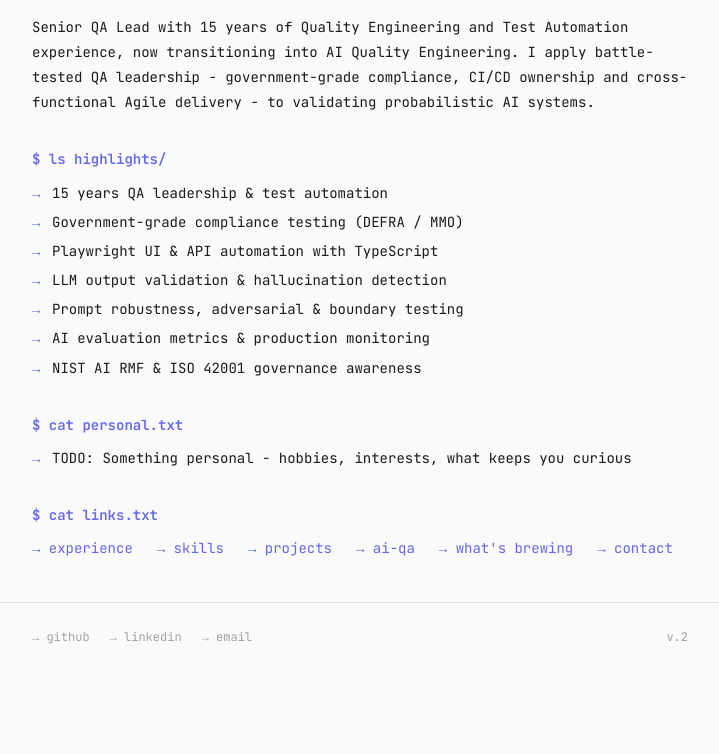
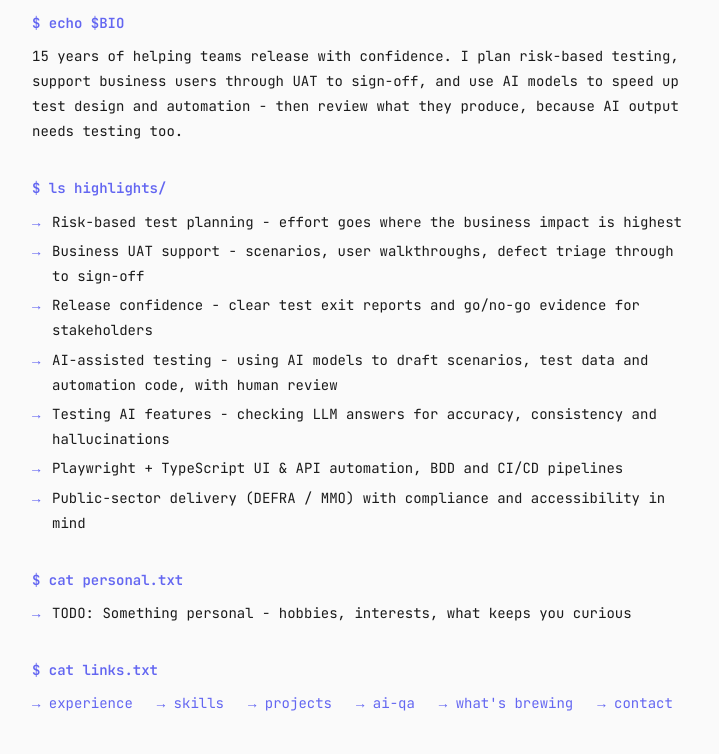
Before and after one commit to sarathk06/sarathkoneti, a plain HTML site: page index.html in a window 1280 px wide. Shown: the part 372-1126 px from the top of the page, without its empty margins (280-999 px from the left). Before the commit the page ends 1044 px from the top, so only its background shows below. Drawn offline with Linux system fonts and the light colour scheme.

Commit message:
QA Lead tone across all pages

```diff
--- a/app.js
+++ b/app.js
@@ -101,9 +101,9 @@
         pipe.appendChild(document.createTextNode(step));
       });
       return [
-        prompt('cat quality-layers.txt'), arrowList(A.layers.map(function (l, i) { return (i + 1) + '. ' + l; })),
-        prompt('cat pipeline.txt'), pipe,
-        prompt('ls artifacts/')
+        prompt('cat approach.txt'), arrowList(A.layers.map(function (l, i) { return (i + 1) + '. ' + l; })),
+        prompt('cat release-flow.txt'), pipe,
+        prompt('ls deliverables/')
       ].concat(A.artifacts.map(function (a) {
         return el('div', { cls: 'project' }, [el('span', { cls: 'project-name', text: a.name }), el('p', { text: a.desc })]);
       }));
@@ -119,7 +119,7 @@
     contact: function () {
       return [
         prompt('cat contact.txt'),
-        el('p', { cls: 'output', text: 'Open to senior QA / AI Quality Engineering roles. Let\'s connect.' }),
+        el('p', { cls: 'output', text: 'Open to QA Lead / Test Lead roles - including teams adopting AI in their testing or products. Happy to talk.' }),
         el('ul', { cls: 'arrow-list' }, P.contact.map(function (c) {
           var link = isTodo(c.url) ? el('span', { text: c.url }) : el('a', { href: c.url, text: c.url.replace(/^mailto:/, '') });
           return el('li', {}, [el('span', { text: c.label + ': ' }), link]);
--- a/index.html
+++ b/index.html
@@ -4,8 +4,8 @@
   <meta charset="UTF-8">
   <meta name="viewport" content="width=device-width, initial-scale=1.0">
   <title>Sarath Koneti | ~/</title>
-  <meta name="description" content="Sarath Koneti - QA Lead transitioning to AI Quality Engineering. Playwright, LLM testing, AI governance.">
-  <meta property="og:title" content="Sarath Koneti | QA Lead → AI Quality Engineer">
+  <meta name="description" content="Sarath Koneti - QA Lead with 15 years in Quality Engineering. Risk-based testing, business UAT support, release confidence and AI-assisted automation.">
+  <meta property="og:title" content="Sarath Koneti | QA Lead">
   <meta property="og:image" content="https://avatars.githubusercontent.com/u/121025188?v=4">
   <link rel="icon" href="https://avatars.githubusercontent.com/u/121025188?s=64&v=4">
   <link rel="alternate" type="text/plain" href="llms.txt" title="LLM-readable profile">
--- a/profile.js
+++ b/profile.js
@@ -2,19 +2,19 @@
 // Anything starting with TODO is a placeholder - replace it or delete the line.
 window.PROFILE = {
   name: 'Sarath Koneti',
-  role: 'QA Lead → AI Quality Engineer',
-  tagline: '15 years Quality Engineering · LLM Testing · Hallucination Detection · AI Governance · Playwright',
-  bio: 'Senior QA Lead with 15 years of Quality Engineering and Test Automation experience, now transitioning into AI Quality Engineering. ' +
-       'I apply battle-tested QA leadership - government-grade compliance, CI/CD ownership and cross-functional Agile delivery - to validating probabilistic AI systems.',
+  role: 'QA Lead · 15 years in Quality Engineering\nRisk-based testing · Business UAT support · AI-assisted automation',
+  tagline: '"Test what matters to the business, so every release goes out with confidence."',
+  bio: '15 years of helping teams release with confidence. I plan risk-based testing, support business users through UAT to sign-off, ' +
+       'and use AI models to speed up test design and automation - then review what they produce, because AI output needs testing too.',
 
   highlights: [
-    '15 years QA leadership & test automation',
-    'Government-grade compliance testing (DEFRA / MMO)',
-    'Playwright UI & API automation with TypeScript',
-    'LLM output validation & hallucination detection',
-    'Prompt robustness, adversarial & boundary testing',
-    'AI evaluation metrics & production monitoring',
-    'NIST AI RMF & ISO 42001 governance awareness'
+    'Risk-based test planning - effort goes where the business impact is highest',
+    'Business UAT support - scenarios, user walkthroughs, defect triage through to sign-off',
+    'Release confidence - clear test exit reports and go/no-go evidence for stakeholders',
+    'AI-assisted testing - using AI models to draft scenarios, test data and automation code, with human review',
+    'Testing AI features - checking LLM answers for accuracy, consistency and hallucinations',
+    'Playwright + TypeScript UI & API automation, BDD and CI/CD pipelines',
+    'Public-sector delivery (DEFRA / MMO) with compliance and accessibility in mind'
   ],
 
   personal: [
@@ -33,10 +33,13 @@ window.PROFILE = {
       period: 'TODO: 20XX–present', title: 'QA Lead', org: 'TODO: Company',
       project: 'DEFRA / MMO (UK Government)',
       points: [
-        'Led QA for government-grade, compliance-driven delivery',
-        'Owned CI/CD quality gates and test automation pipelines',
-        'Cross-functional Agile delivery with product, dev and business teams',
-        'TODO: Add measurable impact (e.g. tests automated, man-days saved, defects caught)'
+        'Own the test strategy and plan - scope, risks, entry/exit criteria agreed with product owners',
+        'Prioritise testing by business risk so critical journeys are covered first',
+        'Support business users through UAT - scenarios, walkthroughs, defect triage and sign-off',
+        'Provide go/no-go evidence for releases through test exit reports and defect status',
+        'Guide the team on Playwright automation and CI/CD quality gates',
+        'Use AI models to speed up test design and scripting, with review before anything is relied on',
+        'TODO: Add measurable impact (e.g. tests automated, man-days saved, defects caught pre-release)'
       ]
     },
     {
@@ -46,13 +49,13 @@ window.PROFILE = {
   ],
 
   skills: [
-    { group: 'LLM Output Validation', items: ['Hallucination detection', 'JSON schema validation', 'Confidence thresholds', 'Guardrails for probabilistic AI'] },
-    { group: 'Prompt Robustness Testing', items: ['Same-intent variation testing', 'Adversarial prompt injection', 'Boundary breakdown detection', 'Output consistency scoring'] },
-    { group: 'AI Evaluation Metrics', items: ['Consistency score', 'Hallucination rate', 'Task success %', 'A/B prompt testing', 'Evaluation dataset curation'] },
-    { group: 'Playwright & TypeScript', items: ['UI & API automation', 'Page Object Model', 'Fixtures', 'Component testing', 'Playwright BDD'] },
-    { group: 'CI/CD & Quality Engineering', items: ['GitHub Actions', 'Multi-layer quality gates', 'Allure / HTML reporting', 'Testcontainers integration tests'] },
-    { group: 'Other Frameworks', items: ['Robot Framework', 'MobileWright (Android)', 'Model Context Protocol (MCP)'] },
-    { group: 'AI Governance', items: ['NIST AI RMF', 'ISO 42001', 'Risk-based AI testing', 'Audit-ready validation'] }
+    { group: 'Test Leadership', items: ['Test strategy & planning', 'Risk-based prioritisation', 'Estimation & resourcing', 'Mentoring and code reviews', 'Stakeholder reporting'] },
+    { group: 'Business Assurance & UAT', items: ['UAT planning and scenario design', 'Supporting business users through testing', 'Defect triage with product owners', 'Sign-off and acceptance evidence'] },
+    { group: 'Release Confidence', items: ['Entry/exit criteria', 'Test exit & sign-off reports', 'Go/no-go recommendations', 'Regression & smoke packs'] },
+    { group: 'Test Automation', items: ['Playwright + TypeScript (UI & API)', 'BDD (Gherkin)', 'Page Object Model', 'Robot Framework', 'Mobile automation'] },
+    { group: 'AI-Assisted Testing', items: ['Drafting scenarios and test data with AI', 'AI-assisted automation scripting', 'Reviewing and correcting AI output', 'MCP / agent tooling'] },
+    { group: 'Testing AI Features', items: ['Accuracy and hallucination checks', 'Consistency across repeated prompts', 'Out-of-scope and misuse handling', 'Awareness of NIST AI RMF / ISO 42001'] },
+    { group: 'Delivery & Tooling', items: ['CI/CD quality gates (GitHub Actions, Azure DevOps)', 'Allure / HTML reporting', 'Testcontainers', 'Agile / Scrum'] }
   ],
 
   // Only real repos from https://github.com/sarathk06?tab=repositories
@@ -66,22 +69,25 @@ window.PROFILE = {
   ],
 
   aiqa: {
-    pipeline: ['Prompt versioned', 'LLM API called', 'Schema validated', 'Hallucination check', 'Metrics dashboard'],
-    layers: ['Code QA (deterministic)', 'AI output validation', 'Production monitoring'],
+    pipeline: ['Identify business risk', 'Plan & prioritise tests', 'AI-assisted design & automation', 'Human review', 'Execute & report', 'Go/no-go'],
+    layers: [
+      'Using AI to test faster - AI drafts scenarios, data and scripts; the team reviews before use',
+      'Testing AI features - checking answers are accurate, consistent and stay in scope',
+      'Release confidence - evidence-based sign-off, whether the feature is AI or not'
+    ],
     artifacts: [
-      { name: 'AI Evaluation Strategy', desc: 'Risk-based AI testing: hallucination rate targets, consistency thresholds, 3-layer quality framework.' },
-      { name: 'Prompt Test Dataset', desc: 'Prompt library with expected behaviours (not exact outputs) - edge, adversarial and boundary cases.' },
-      { name: 'AI Failure Reports', desc: 'Sample defect reports: hallucinations, prompt sensitivity, bias patterns, remediation.' },
-      { name: 'AI Governance Checklist', desc: 'NIST AI RMF / ISO 42001-aligned validation checklist for audit-ready AI QA.' },
-      { name: 'Test Strategy (Traditional)', desc: 'Scope, entry/exit criteria and quality metrics for deterministic systems.' },
-      { name: 'Accessibility Checklist', desc: 'WCAG 2.1 AA checklist with automated + manual validation steps.' }
+      { name: 'Risk-based test strategy', desc: 'Scope, risks, priorities and entry/exit criteria agreed with the business up front.' },
+      { name: 'UAT support pack', desc: 'Business-readable scenarios, walkthrough guidance and a simple defect triage process.' },
+      { name: 'Test exit / sign-off report', desc: 'What was tested, what was not, open defects and the risk of releasing - in plain language.' },
+      { name: 'AI output review checklist', desc: 'What to check before trusting AI-generated tests or AI feature answers: accuracy, scope, consistency.' },
+      { name: 'AI feature test scenarios', desc: 'Expected behaviours (not exact wording) for normal, edge, out-of-scope and misuse prompts.' },
+      { name: 'Accessibility checklist', desc: 'WCAG 2.1 AA checks combining automated scans with manual review.' }
     ]
   },
 
   brewing: [
-    { phase: 'Phase 1 - Foundation: prompt as a testable artefact', items: ['Prompt → API → validated output', 'Hallucination detection suite', 'Prompt versioning & regression', 'Output validation layer'] },
-    { phase: 'Phase 2 - Real AI QA techniques', items: ['Adversarial & prompt injection testing (OWASP LLM Top 10)', 'Boundary & out-of-scope testing', 'Multilingual consistency testing', 'AI document analyser QA'] },
-    { phase: 'Phase 3 - Production AI QA systems', items: ['Government chatbot QA framework', 'A/B prompt testing & evaluation dashboard', 'AI drift monitoring', 'AI QA portfolio showcase'] },
+    { phase: 'Now', items: ['Putting AI-assisted test design into day-to-day team practice', 'Building a repeatable checklist for reviewing AI-generated tests'] },
+    { phase: 'Next', items: ['Testing an LLM feature end to end - accuracy, consistency and out-of-scope handling', 'Adding AI feature checks to CI/CD as a release gate', 'Prompt injection and misuse testing (OWASP LLM Top 10)'] },
     { phase: 'This site', items: ['WebMCP support - AI agents can query this portfolio directly'] }
   ],
 
--- a/styles.css
+++ b/styles.css
@@ -1,3 +1,4 @@
+@charset "UTF-8";
 @import url('https://fonts.googleapis.com/css2?family=JetBrains+Mono:wght@400;600;700&display=swap');
 
 :root {
@@ -49,11 +50,11 @@ main > .prompt:first-child { margin-top: 0; }
 
 .arrow-list { list-style: none; padding: 0; }
 .arrow-list li { padding-left: 20px; position: relative; margin-bottom: 4px; }
-.arrow-list li::before { content: '→'; position: absolute; left: 0; color: var(--accent); }
+.arrow-list li::before { content: '\2192'; position: absolute; left: 0; color: var(--accent); }
 
 h1 { font-size: 24px; font-weight: 700; color: var(--heading); margin-bottom: 4px; }
 h3 { font-size: 15px; font-weight: 600; color: var(--heading); margin-top: 20px; margin-bottom: 4px; }
-.role { color: var(--muted); }
+.role { color: var(--muted); white-space: pre-line; }
 .quote { color: var(--muted); font-style: italic; margin: 12px 0 24px; }
 
 /* Home */
```
Also changed, not shown: llms.txt.
